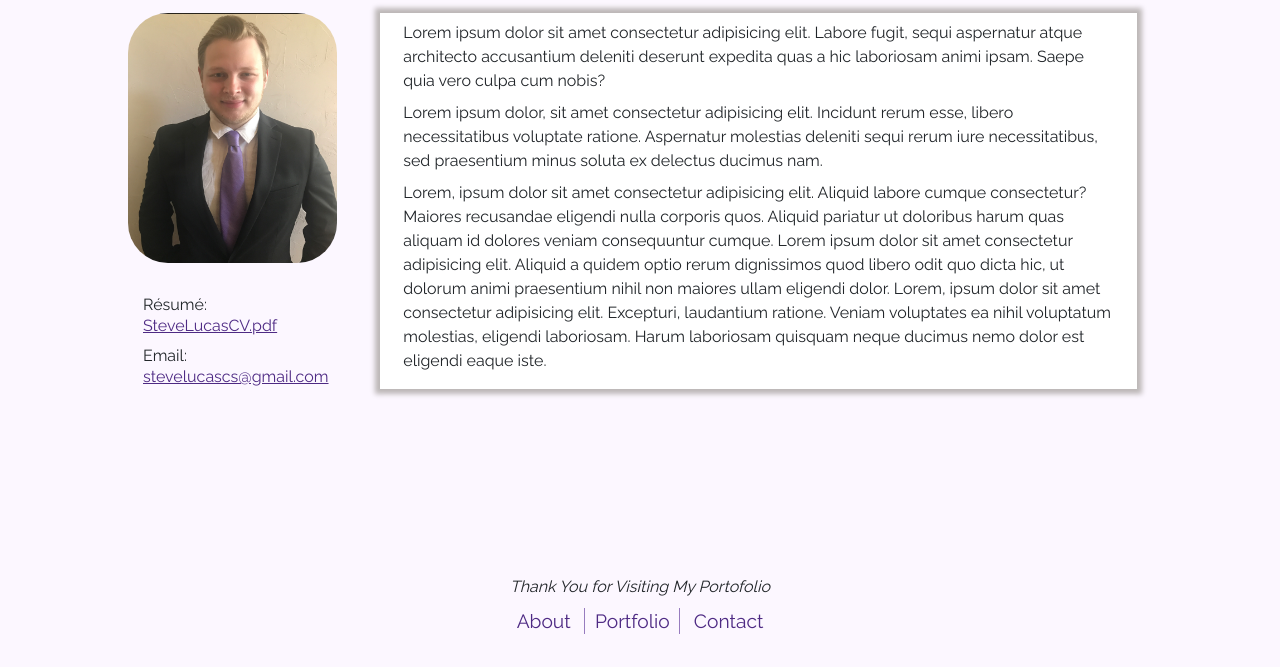
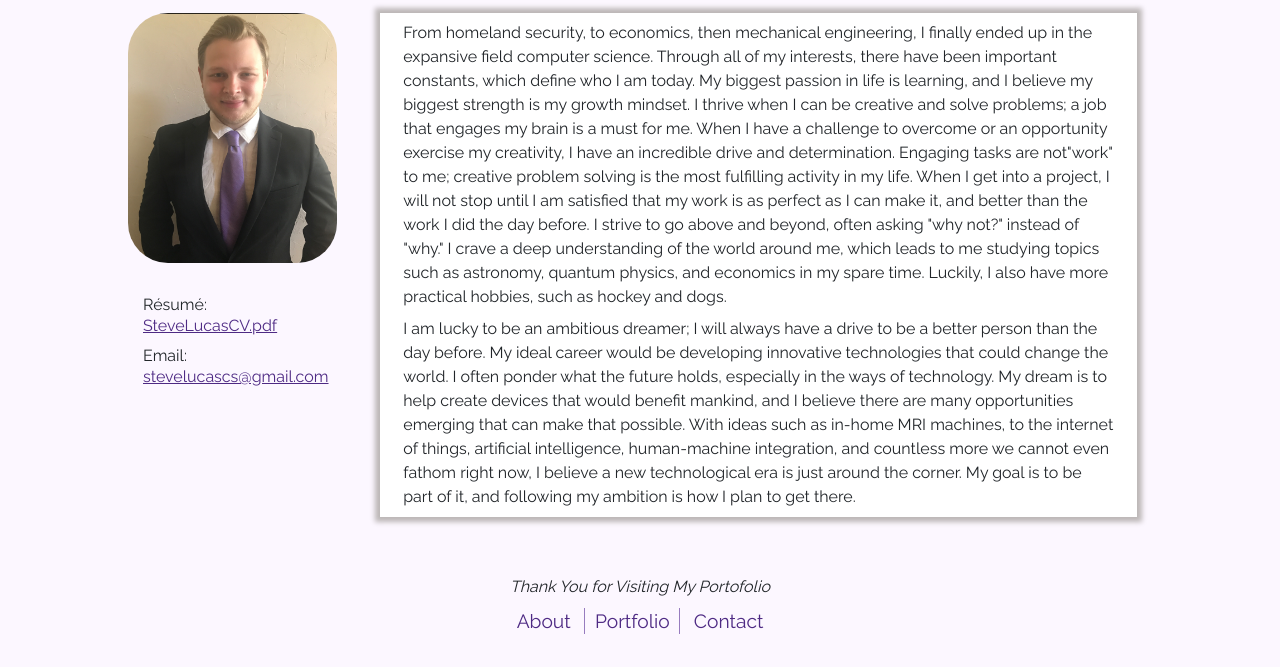
Before and after one commit to SteveLucasCS/stevelucascs.github.io, a plain HTML site: page index.html in a window 1280 px wide. Shown: the part 129-796 px from the top of the page. Drawn offline with nearby package versions, Linux system fonts and the light colour scheme.

Commit message:
lorem ipsum sadly removed and replaced with gibberish

```diff
--- a/index.html
+++ b/index.html
@@ -71,28 +71,26 @@
 
         <div class="col-md-8 col-lg-9 shadow-grey">
           <p>
-            Lorem ipsum dolor sit amet consectetur adipisicing elit. Labore fugit, sequi aspernatur atque
-            architecto
-            accusantium deleniti deserunt expedita quas a hic laboriosam animi ipsam. Saepe quia vero culpa cum
-            nobis?
+            From homeland security, to economics, then mechanical engineering, I finally ended up in the expansive
+            field computer science. Through all of my interests, there have been important constants, which define who
+            I am today. My biggest passion in life is learning, and I believe my biggest strength is my growth mindset.
+            I thrive when I can be creative and solve problems; a job that engages my brain is a must for me. When I
+            have a challenge to overcome or an opportunity exercise my creativity, I have an incredible drive and
+            determination. Engaging tasks are not"work" to me; creative problem solving is the most fulfilling activity
+            in my life. When I get into a project, I will not stop until I am satisfied that my work is as perfect as I
+            can make it, and better than the work I did the day before. I strive to go above and beyond, often asking
+            "why not?" instead of "why." I crave a deep understanding of the world around me, which leads to me
+            studying topics such as astronomy, quantum physics, and economics in my spare time. Luckily, I also have
+            more practical hobbies, such as hockey and dogs.
           </p>
           <p>
-            Lorem ipsum dolor, sit amet consectetur adipisicing elit. Incidunt rerum esse, libero necessitatibus
-            voluptate ratione. Aspernatur molestias deleniti sequi rerum iure necessitatibus, sed praesentium minus
-            soluta ex delectus ducimus nam.
-          </p>
-          <p>
-            Lorem, ipsum dolor sit amet consectetur adipisicing elit. Aliquid labore cumque consectetur? Maiores
-            recusandae eligendi nulla corporis quos. Aliquid pariatur ut doloribus harum quas aliquam id dolores
-            veniam
-            consequuntur cumque. Lorem ipsum dolor sit amet consectetur adipisicing elit. Aliquid a quidem optio
-            rerum
-            dignissimos quod libero odit quo dicta hic, ut dolorum animi praesentium nihil non maiores ullam
-            eligendi
-            dolor. Lorem, ipsum dolor sit amet consectetur adipisicing elit. Excepturi, laudantium ratione. Veniam
-            voluptates ea nihil voluptatum molestias, eligendi laboriosam. Harum laboriosam quisquam neque ducimus
-            nemo
-            dolor est eligendi eaque iste.
+            I am lucky to be an ambitious dreamer; I will always have a drive to be a better person than the day
+            before. My ideal career would be developing innovative technologies that could change the world. I often
+            ponder what the future holds, especially in the ways of technology. My dream is to help create devices that
+            would benefit mankind, and I believe there are many opportunities emerging that can make that possible.
+            With ideas such as in-home MRI machines, to the internet of things, artificial intelligence, human-machine
+            integration, and countless more we cannot even fathom right now, I believe a new technological era is just
+            around the corner. My goal is to be part of it, and following my ambition is how I plan to get there.
           </p>
         </div>
       </div> <!-- end row -->
```
